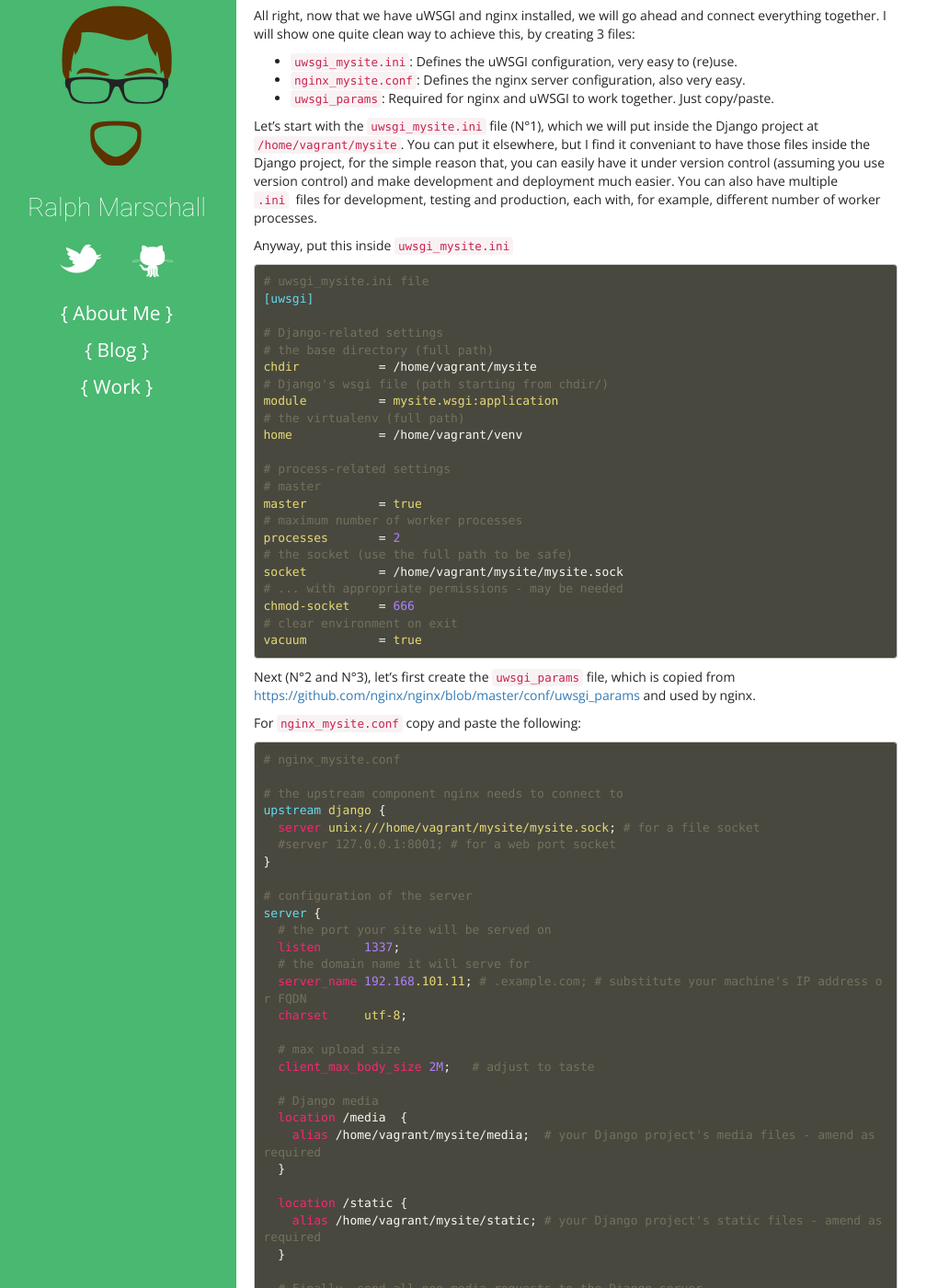
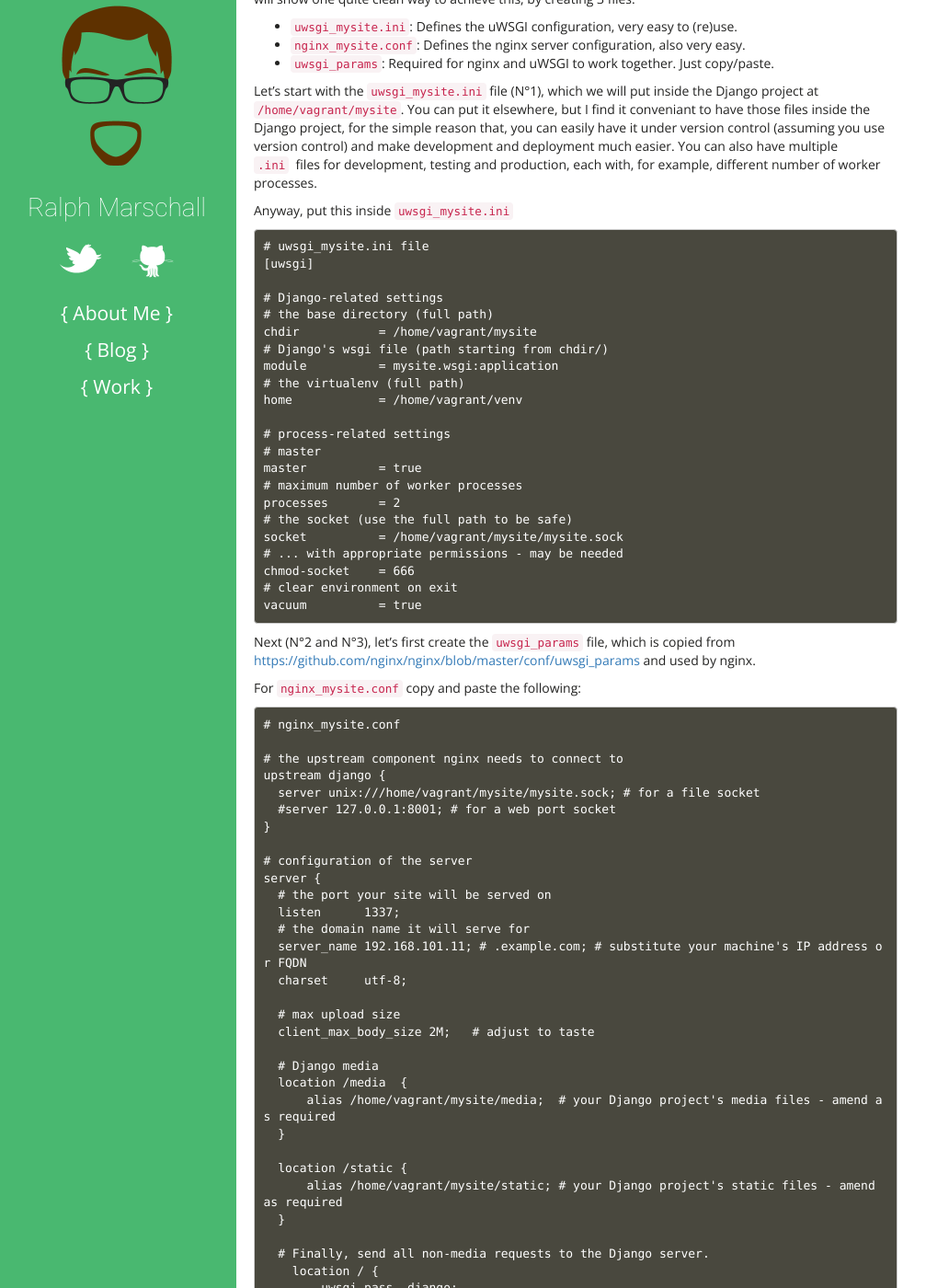
Before and after one commit to Ra1phM/Ra1phM.github.io, a Jekyll site: the page built from _posts/2014-06-16-Best-Tutorial.md, in a window 1280 px wide and 1400 px high, scrolled down 4429 px. Shown: the whole window at 92% size, without its empty margins (3-1010 px from the left). Built offline with Jekyll 4.4.1, drawn with Linux system fonts in a browser that asks for light colours; nearby versions of some CDN libraries; some of the changed text lies outside the part shown.

Commit message:
Changed Code Highlighting. Needs further work.

```diff
--- a/_posts/2014-06-16-Best-Tutorial.md
+++ b/_posts/2014-06-16-Best-Tutorial.md
@@ -30,66 +30,58 @@ Now that you have vagrant installed, we will create and configure your first vir
 
 Open a terminal and navigate to a directory (for example `~/myproject/`) where you would like to put your project and type the following command:
 
-{% highlight bash %}
-vagrant init
-{% endhighlight %}
+
+  vagrant init
+
 
 This will create a file named `Vagrantfile`. This file defines your virtual environment. For the moment, it's pretty basic and only creates a "base" box. Let's improve this! Open it in your text editor and replace the content with the following:
 
-{% highlight ruby %}
-# -*- mode: ruby -*-
-# vi: set ft=ruby :
 
-VAGRANTFILE_API_VERSION = "2"
+    # -*- mode: ruby -*-
+    # vi: set ft=ruby :
 
-Vagrant.configure(VAGRANTFILE_API_VERSION) do |config|
-  config.vm.box = "precise32"
-  config.vm.box_url = "http://files.vagrantup.com/precise32.box"
+    VAGRANTFILE_API_VERSION = "2"
 
-  config.vm.network :forwarded_port, host: 1337, guest: 80
+    Vagrant.configure(VAGRANTFILE_API_VERSION) do |config|
+      config.vm.box = "precise32"
+      config.vm.box_url = "http://files.vagrantup.com/precise32.box"
 
-  config.vm.provider "virtualbox" do |vb|
-    vb.customize ["modifyvm", :id, "--memory", "512"]
-  end
+      config.vm.network :forwarded_port, host: 1337, guest: 80
 
-  config.vm.define "web" do |web|
-    web.vm.box = "precise32"
-	web.vm.hostname = "web"
-	web.vm.network "private_network", ip: "192.168.101.11"
-  end
-end
-{% endhighlight %}
+      config.vm.provider "virtualbox" do |vb|
+          vb.customize ["modifyvm", :id, "--memory", "512"]
+      end
+
+      config.vm.define "web" do |web|
+          web.vm.box = "precise32"
+        	web.vm.hostname = "web"
+        	web.vm.network "private_network", ip: "192.168.101.11"
+      end
+    end
+
 
 Now, let's quickly go through each parameter and see what we just defined. If you are familiar with vagrant, you can skip to the next chapter.
 
-{% highlight ruby %}
-config.vm.box = "precise32"
-config.vm.box_url = "http://files.vagrantup.com/precise32.box"
-{% endhighlight %}
+    config.vm.box = "precise32"
+    config.vm.box_url = "http://files.vagrantup.com/precise32.box"
 
 First we defined a box named "precise32" and set the url of the virtual machine, which is an Ubuntu Server 12.04 LTS 32-bit. You can change the 32 to 64 if you prefer 64-bit.
 
-{% highlight ruby %}
-config.vm.network :forwarded_port, host: 1337, guest: 80
-{% endhighlight %}
+    config.vm.network :forwarded_port, host: 1337, guest: 80
 
 Next, we forward the port 1337 from the virtual machine (host) to our port 80.
 
-{% highlight ruby %}
-config.vm.provider "virtualbox" do |vb|
-  vb.customize ["modifyvm", :id, "--memory", "512"]
-end
-{% endhighlight %}
+    config.vm.provider "virtualbox" do |vb|
+        vb.customize ["modifyvm", :id, "--memory", "512"]
+    end
 
 Here, we just modify our virtual machine, which is running in virtual box for my case, such that it uses maximum 512 mb of memory. This parameter is useful to limit the resources given to the VM.
 
-{% highlight ruby %}
-config.vm.define "web" do |web|
-  web.vm.box = "precise32"
-  web.vm.hostname = "web"
-  web.vm.network "private_network", ip: "192.168.101.11"
-end
-{% endhighlight %}
+    config.vm.define "web" do |web|
+        web.vm.box = "precise32"
+        web.vm.hostname = "web"
+        web.vm.network "private_network", ip: "192.168.101.11"
+    end
 
 And finally, we define a virtual machine named "web", which uses our box previously defined, and we set the IP to `192.168.101.11` so that we can access it from our browser.
 
@@ -100,55 +92,39 @@ Now `vagrant up`  to start the box. Once done, type `vagrant ssh web`  to lo
 ## 3. Configuring our fresh Ubuntu
 Like every fresh installation, we will need to first update some packages before continuing. So, in your virtual machine type the following commands:
 
-{% highlight bash %}
-sudo aptitude update
-sudo aptitude safe-upgrade
-{% endhighlight%}
+    sudo aptitude update
+    sudo aptitude safe-upgrade
 
 The second command might take a while and the grub package installation might require some user interaction. When it's done, we need to install a bunch of other packages before we dive in the interesting stuff.
 
-{% highlight bash %}
-sudo apt-get install build-essential python-dev python-pip
-{% endhighlight%}
+    sudo apt-get install build-essential python-dev python-pip
 
 ## 4. Basic Virtualenv and Django setup
 Let's make things clear. This part is a basic setup for a new Django project. We will create it from the command line for testing purposes, but for a production environment you might for example use [git](http://git-scm.com/) to pull the project from your remote repository or better, making use of a provisioning tool like [Ansible](http://www.ansible.com/home), [Puppet](http://puppetlabs.com) or [Chef](http://www.getchef.com/chef/).
 
 Ok, let's continue by installing virtuelenv. For this, just type the following:
 
-{% highlight bash %}
-sudo pip install virtualenv
-{% endhighlight%}
+    sudo pip install virtualenv
 
 Next, we will setup our Python virtual environment for our Django web application. Type `pwd` in the terminal, it should print `/home/vagrant`. This is the location where we will put our Django app along with other files.
 
-{% highlight bash %}
-virtualenv venv
-{% endhighlight%}
+    virtualenv venv
 
 This command creates a Python virtual environment called `venv` (You can name it differently if you wish). Let's use/activate it now.
 
-{% highlight bash %}
-source venv/bin/activate
-{% endhighlight%}
+    source venv/bin/activate
 
 You should now see `(venv)`  in front of your command line. To install Django, just type:
 
-{% highlight bash %}
-pip install Django
-{% endhighlight%}
+    pip install Django
 
 Now we will create our Django project named `mysite`.
 
-{% highlight bash %}
-django-admin.py startproject mysite
-{% endhighlight%}
+    django-admin.py startproject mysite
 
 Go into the directory with `cd mysite/` and launch the server to test if it works:
 
-{% highlight bash %}
-python manage.py runserver 0.0.0.0:8080
-{% endhighlight%}
+    python manage.py runserver 0.0.0.0:8080
 
 Then visit the following url: [http://192.168.101.11:8080](http://192.168.101.11:8080)
 
@@ -162,21 +138,15 @@ Before installing nginx, we need uWSGI in order for Django to communicate with n
 
 We have two choices, wether install uWSGI in the Python virtual environment we created for Django, or install it globally. Here we will install it globally, so it is not tight to any virtual environment and can be easily put into an upstart job for example.
 
-{% highlight bash %}
-sudo pip install uwsgi
-{% endhighlight %}
+    sudo pip install uwsgi
 
 If the installation fails, you probably did not install the python-dev package. Now, since we went for the global installation, we will also install nginx right away and make everything work together nicely in one shot.
 
-{% highlight bash %}
-sudo apt-get install nginx
-{% endhighlight %}
+    sudo apt-get install nginx
 
 Starting nginx is simple, just enter this:
 
-{% highlight bash %}
-sudo /etc/init.d/nginx start
-{% endhighlight %}
+    sudo /etc/init.d/nginx start
 
 *Note: Similarly to **start**, there is also **restart** and **stop**.*
 
@@ -195,99 +165,89 @@ Let's start with the `uwsgi_mysite.ini` file (N°1), which we will put inside t
 
 Anyway, put this inside `uwsgi_mysite.ini`
 
-{% highlight nginx %}
-# uwsgi_mysite.ini file
-[uwsgi]
+    # uwsgi_mysite.ini file
+    [uwsgi]
 
-# Django-related settings
-# the base directory (full path)
-chdir           = /home/vagrant/mysite
-# Django's wsgi file (path starting from chdir/)
-module          = mysite.wsgi:application
-# the virtualenv (full path)
-home            = /home/vagrant/venv
+    # Django-related settings
+    # the base directory (full path)
+    chdir           = /home/vagrant/mysite
+    # Django's wsgi file (path starting from chdir/)
+    module          = mysite.wsgi:application
+    # the virtualenv (full path)
+    home            = /home/vagrant/venv
 
-# process-related settings
-# master
-master          = true
-# maximum number of worker processes
-processes       = 2
-# the socket (use the full path to be safe)
-socket          = /home/vagrant/mysite/mysite.sock
-# ... with appropriate permissions - may be needed
-chmod-socket    = 666
-# clear environment on exit
-vacuum          = true
-{% endhighlight %}
+    # process-related settings
+    # master
+    master          = true
+    # maximum number of worker processes
+    processes       = 2
+    # the socket (use the full path to be safe)
+    socket          = /home/vagrant/mysite/mysite.sock
+    # ... with appropriate permissions - may be needed
+    chmod-socket    = 666
+    # clear environment on exit
+    vacuum          = true
 
 Next (N°2 and N°3), let's first create the `uwsgi_params` file, which is copied from [https://github.com/nginx/nginx/blob/master/conf/uwsgi_params](https://github.com/nginx/nginx/blob/master/conf/uwsgi_params) and used by nginx.
 
 For `nginx_mysite.conf` copy and paste the following:
 
-{% highlight nginx %}
-# nginx_mysite.conf
+    # nginx_mysite.conf
 
-# the upstream component nginx needs to connect to
-upstream django {
-  server unix:///home/vagrant/mysite/mysite.sock; # for a file socket
-  #server 127.0.0.1:8001; # for a web port socket
-}
+    # the upstream component nginx needs to connect to
+    upstream django {
+      server unix:///home/vagrant/mysite/mysite.sock; # for a file socket
+      #server 127.0.0.1:8001; # for a web port socket
+    }
 
-# configuration of the server
-server {
-  # the port your site will be served on
-  listen      1337;
-  # the domain name it will serve for
-  server_name 192.168.101.11; # .example.com; # substitute your machine's IP address or FQDN
-  charset     utf-8;
+    # configuration of the server
+    server {
+      # the port your site will be served on
+      listen      1337;
+      # the domain name it will serve for
+      server_name 192.168.101.11; # .example.com; # substitute your machine's IP address or FQDN
+      charset     utf-8;
 
-  # max upload size
-  client_max_body_size 2M;   # adjust to taste
+      # max upload size
+      client_max_body_size 2M;   # adjust to taste
 
-  # Django media
-  location /media  {
-    alias /home/vagrant/mysite/media;  # your Django project's media files - amend as required
-  }
+      # Django media
+      location /media  {
+          alias /home/vagrant/mysite/media;  # your Django project's media files - amend as required
+      }
 
-  location /static {
-    alias /home/vagrant/mysite/static; # your Django project's static files - amend as required
-  }
+      location /static {
+          alias /home/vagrant/mysite/static; # your Django project's static files - amend as required
+      }
 
-  # Finally, send all non-media requests to the Django server.
-  location / {
-    uwsgi_pass  django;
-    include     /home/vagrant/mysite/uwsgi_params; # the uwsgi_params file you installed
-  }
-}
-{% endhighlight %}
+      # Finally, send all non-media requests to the Django server.
+        location / {
+            uwsgi_pass  django;
+            include     /home/vagrant/mysite/uwsgi_params; # the uwsgi_params file you installed
+        }
+    }
 
 nginx will listen to port 1337, because we defined this port as being forwarded in our `Vagrantfile`, remember?
 
 You should end up with a file structure inside you Django project like the following:
 
-{% highlight bash %}
-vagrant@web:~/mysite$ ls -l
-total 20
--rwxrwxr-x 1 vagrant vagrant  249 Feb 23 14:26 manage.py
-drwxrwxr-x 2 vagrant vagrant 4096 Feb 23 14:52 mysite
--rw-rw-r-- 1 vagrant vagrant 1062 Feb 26 13:33 nginx_mysite.conf
--rw-rw-r-- 1 vagrant vagrant  623 Feb 26 13:05 uwsgi_mysite.ini
--rw-rw-r-- 1 vagrant vagrant  622 Feb 26 13:34 uwsgi_params
-{% endhighlight %}
+    vagrant@web:~/mysite$ ls -l
+    total 20
+    -rwxrwxr-x 1 vagrant vagrant  249 Feb 23 14:26 manage.py
+    drwxrwxr-x 2 vagrant vagrant 4096 Feb 23 14:52 mysite
+    -rw-rw-r-- 1 vagrant vagrant 1062 Feb 26 13:33 nginx_mysite.conf
+    -rw-rw-r-- 1 vagrant vagrant  623 Feb 26 13:05 uwsgi_mysite.ini
+    -rw-rw-r-- 1 vagrant vagrant  622 Feb 26 13:34 uwsgi_params
 
 Next very <span style="color: #ff0000;">**important**</span> step is to make a **Symlink** from `/etc/nginx/sites-enabled` to our nginx configuration file:
 
-{% highlight bash %}
-sudo ln -s /home/vagrant/mysite/nginx_mysite.conf /etc/nginx/sites-enabled/
-{% endhighlight %}
+    sudo ln -s /home/vagrant/mysite/nginx_mysite.conf /etc/nginx/sites-enabled/
 
 And now, restart nginx! Command: `sudo /etc/init.d/nginx restart`
 
 ## Let's run it !!!
 
-{% highlight bash %}
-sudo wsgi --ini uwsgi_mysite.ini
-{% endhighlight %}
+    sudo wsgi --ini uwsgi_mysite.ini
 
 Got to [192.168.101.11](http://192.168.101.11) and Tadaaaa!
 
```
